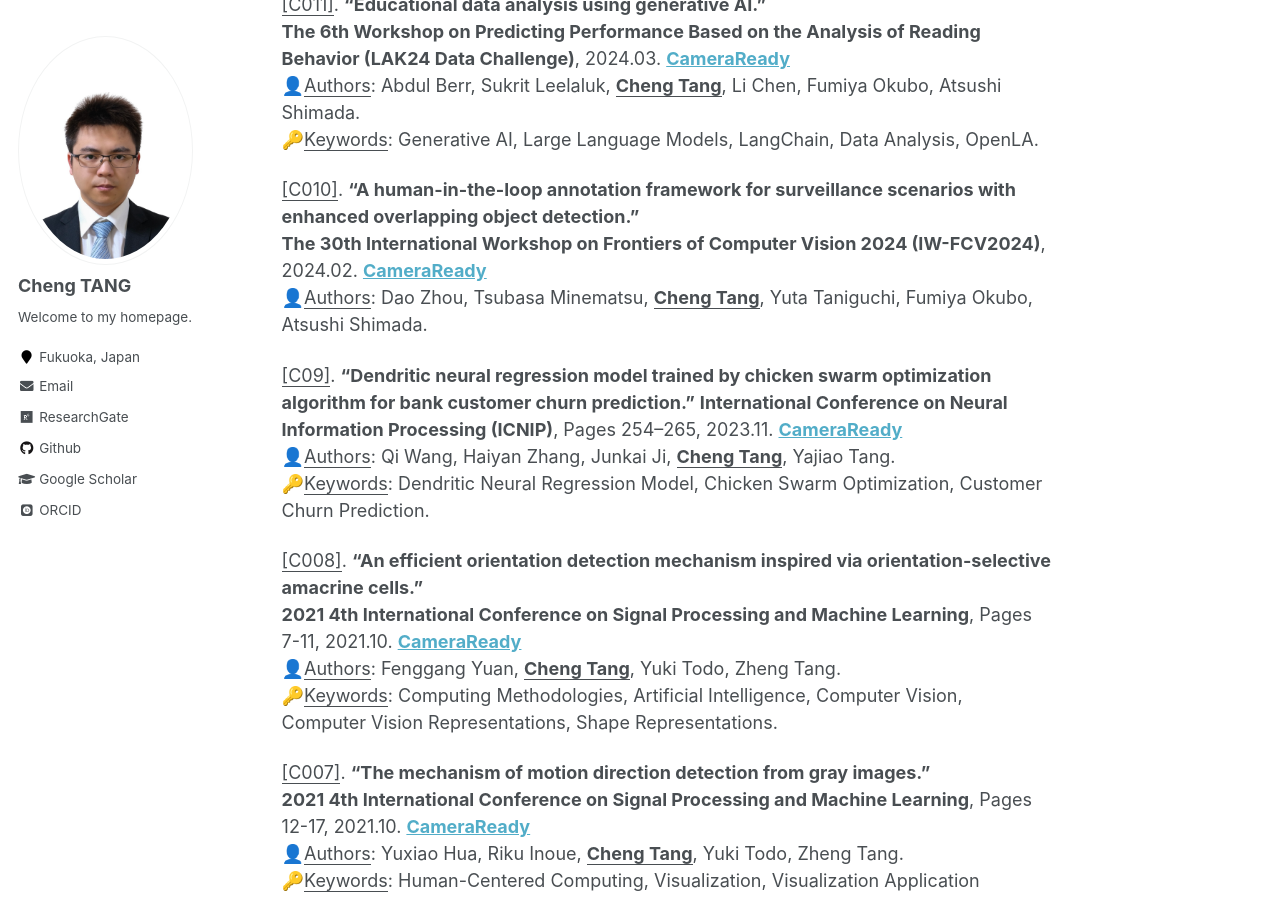
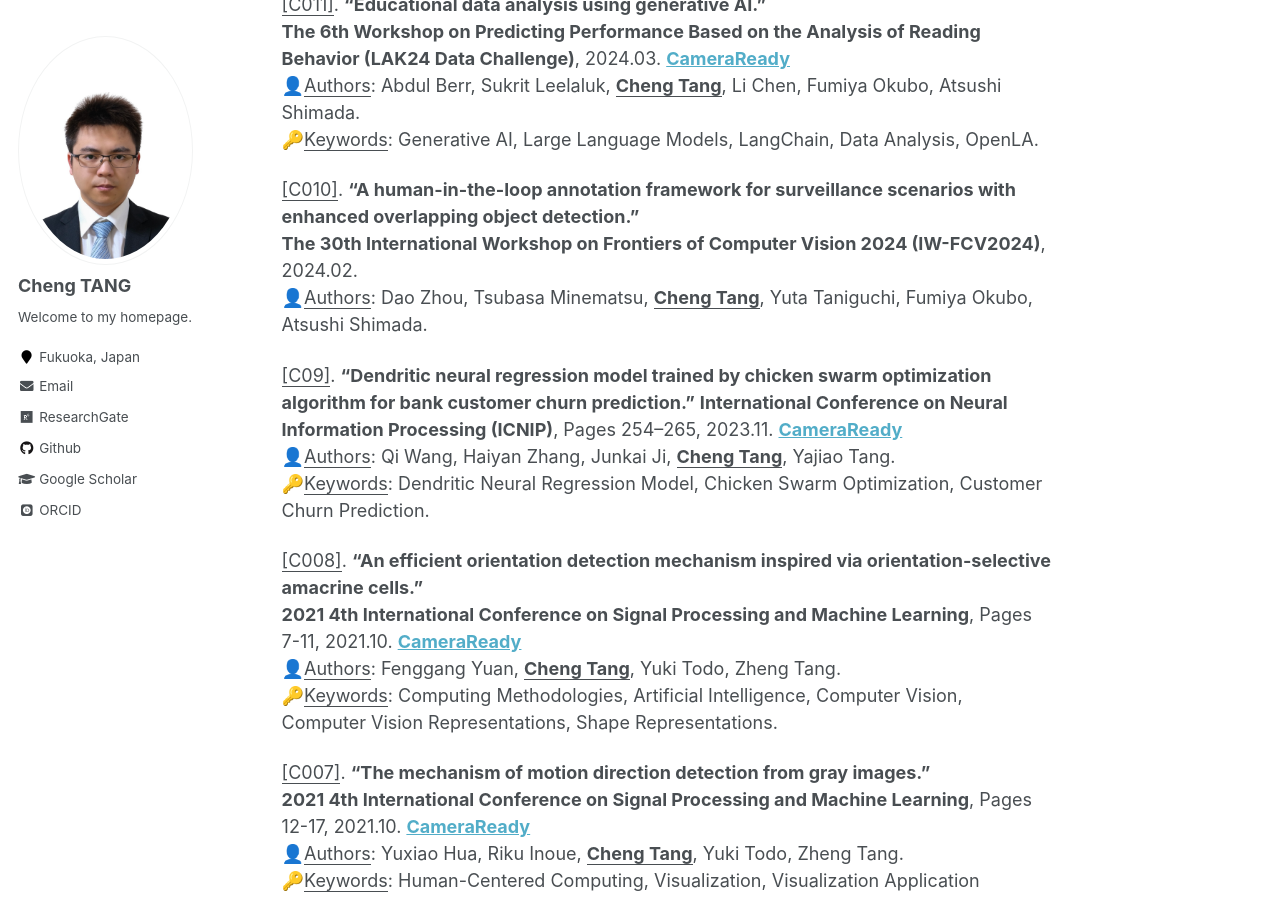
Before and after one commit to ChengTANG-AI/chengtang-ai.github.io, a Jekyll site: the page built from _pages/ConferencePublications.md, in a window 1280 px wide and 900 px high, scrolled down 2828 px. Built offline with Jekyll 4.4.1, drawn with Linux system fonts in a browser that asks for light colours; some web fonts are replaced.

Commit message:
Update ConferencePublications.md

```diff
--- a/_pages/ConferencePublications.md
+++ b/_pages/ConferencePublications.md
@@ -88,7 +88,7 @@ Neuron Model, Evolutionary Algorithms, Chaotic Maps.
 🔑<u>Keywords</u>: Generative AI, Large Language Models, LangChain, Data Analysis, OpenLA.
 
 <u>[C010]</u>. **"A human-in-the-loop annotation framework for surveillance scenarios with enhanced overlapping object detection."**
-**The 30th International Workshop on Frontiers of Computer Vision 2024 (IW-FCV2024)**, 2024.02. **[CameraReady](https://doi.org/10.1007/978-981-97-5495-3_14)**
+**The 30th International Workshop on Frontiers of Computer Vision 2024 (IW-FCV2024)**, 2024.02.
 👤<u>Authors</u>: Dao Zhou, Tsubasa Minematsu, **<u>Cheng Tang</u>**, Yuta Taniguchi, Fumiya Okubo, Atsushi Shimada.
 
 <u>[C09]</u>. **"Dendritic neural regression model trained by chicken swarm optimization algorithm for bank customer churn prediction."**
```
